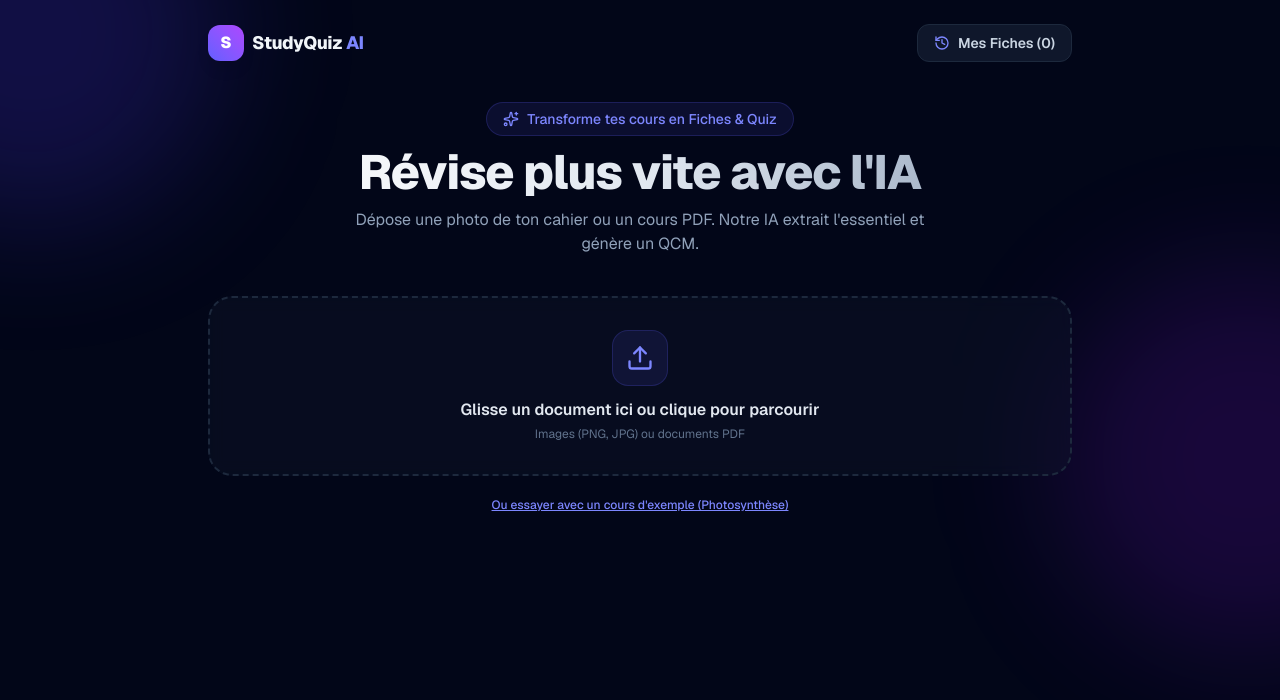
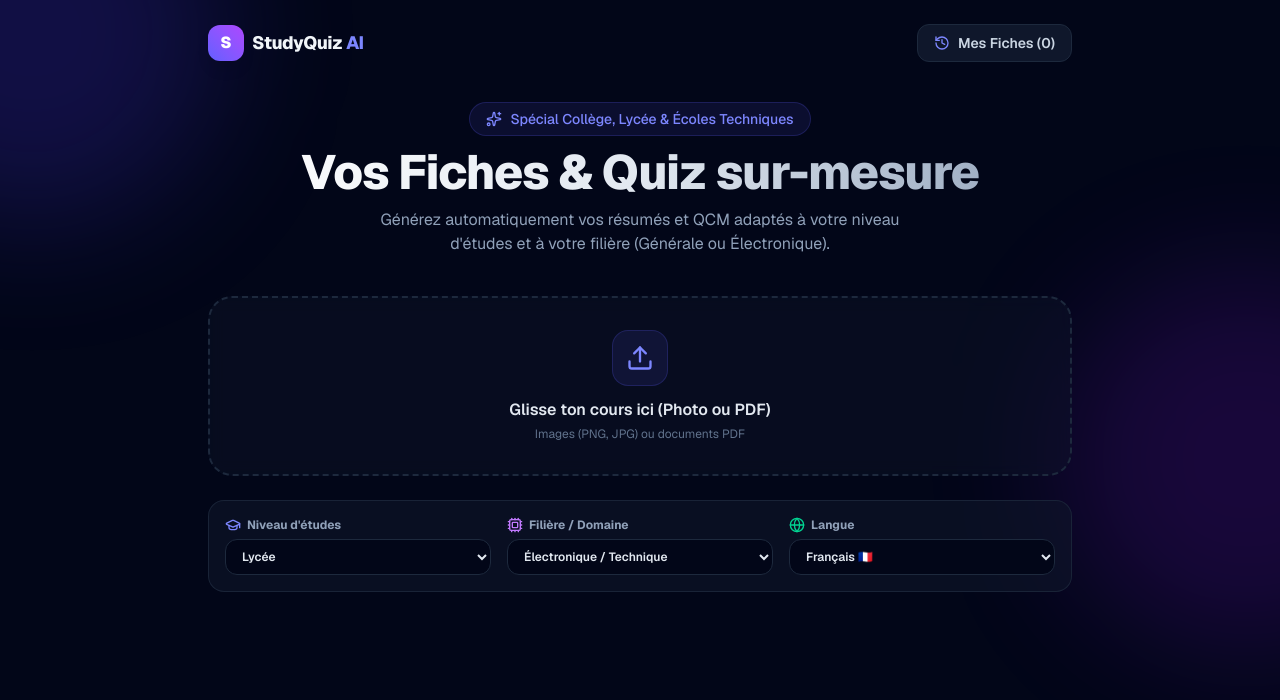
Before and after one commit to learderspressafrica-stack/studyquiz-ai, a Next.js app: page / in a window 1280 px wide. Shown: the top 700 px of the page. Built offline with nearby package versions, Linux system fonts and the light colour scheme.

Commit message:
Initial commit - StudyQuiz AI

```diff
--- a/app/page.tsx
+++ b/app/page.tsx
@@ -3,9 +3,9 @@
 import { useState, useEffect } from 'react';
 import {
   Sparkles, Upload, BookOpen, HelpCircle, Download, CheckCircle2,
-  XCircle, Award, RefreshCw, Zap, ArrowRight, FileText, BrainCircuit,
-  History, Trash2, Clock, File, Volume2, Square, Pause, Play, Tv,
-  ChevronRight, ChevronLeft, X
+  XCircle, Award, RefreshCw, Zap, FileText, BrainCircuit,
+  History, Trash2, Clock, Volume2, Pause, Play, Tv,
+  ChevronRight, ChevronLeft, X, GraduationCap, Cpu, Globe
 } from 'lucide-react';
 
 interface Question {
@@ -28,30 +28,6 @@ function shuffleArray<T>(array: T[]): T[] {
   return [...array].sort(() => Math.random() - 0.5);
 }
 
-const DEMO_SUMMARY = [
-  "La photosynthèse est le processus biochimique par lequel les plantes convertissent la lumière en énergie chimique.",
-  "La chlorophylle captive la lumière du soleil dans les chloroplastes des cellules végétales.",
-  "Réaction chimique globale : 6CO2 + 6H2O + Lumière donnent du Glucose + 6O2.",
-  "Elle produit du glucose (nourriture de la plante) et libère du dioxygène dans l'atmosphère."
-];
-
-const DEMO_QUIZ: Question[] = [
-  {
-    id: 1,
-    question: "Où se déroule principalement la photosynthèse chez la plante ?",
-    options: ["Dans les racines", "Dans les chloroplastes des feuilles", "Dans la tige", "Dans les fleurs"],
-    answer: "Dans les chloroplastes des feuilles",
-    explanation: "Les chloroplastes contiennent la chlorophylle, le pigment vert qui absorbe la lumière solaire."
-  },
-  {
-    id: 2,
-    question: "Quel gaz est libéré dans l'air comme sous-produit de la photosynthèse ?",
-    options: ["Le dioxyde de carbone", "L'azote", "Le dioxygène", "Le méthane"],
-    answer: "Le dioxygène",
-    explanation: "La plante consomme du CO2 et de l'eau pour produire du glucose, libérant du O2 pur dans l'air."
-  }
-];
-
 export default function Home() {
   const [filePreview, setFilePreview] = useState<string | null>(null);
   const [selectedFile, setSelectedFile] = useState<File | null>(null);
@@ -62,15 +38,20 @@ export default function Home() {
   const [selectedAnswers, setSelectedAnswers] = useState<{ [key: number]: string }>({});
   const [isDragging, setIsDragging] = useState(false);
 
+  // Paramètres de ciblage
+  const [level, setLevel] = useState('Lycée');
+  const [field, setField] = useState('Électronique / Technique');
+  const [language, setLanguage] = useState('Français');
+
   // Historique
   const [history, setHistory] = useState<SavedStudySession[]>([]);
   const [showHistory, setShowHistory] = useState(false);
 
-  // Gestion de la Synthèse Vocale globale
+  // Synthèse Vocale
   const [isPlayingAudio, setIsPlayingAudio] = useState(false);
   const [isPausedAudio, setIsPausedAudio] = useState(false);
 
-  // État de la Capsule Vidéo Interactive
+  // Capsule Vidéo
   const [isVideoMode, setIsVideoMode] = useState(false);
   const [currentSlide, setCurrentSlide] = useState(0);
 
@@ -93,7 +74,6 @@ export default function Home() {
     };
   }, []);
 
-  // Lecture audio de la capsule vidéo slide par slide
   useEffect(() => {
     if (isVideoMode && summary && summary[currentSlide]) {
       speakSlideText(summary[currentSlide]);
@@ -106,11 +86,10 @@ export default function Home() {
     synth.cancel();
 
     const utterance = new SpeechSynthesisUtterance(text);
-    utterance.lang = 'fr-FR';
+    utterance.lang = language === 'English' ? 'en-US' : 'fr-FR';
     utterance.rate = 0.95;
 
     utterance.onend = () => {
-      // Passer automatiquement au point suivant si disponible
       if (summary && currentSlide < summary.length - 1) {
         setCurrentSlide((prev) => prev + 1);
       } else {
@@ -152,9 +131,9 @@ export default function Home() {
     if (!summary || summary.length === 0) return;
     synth.cancel();
 
-    const fullText = "Fiche de synthèse. " + summary.join(". ");
+    const fullText = summary.join(". ");
     const utterance = new SpeechSynthesisUtterance(fullText);
-    utterance.lang = 'fr-FR';
+    utterance.lang = language === 'English' ? 'en-US' : 'fr-FR';
     utterance.rate = 0.95;
 
     utterance.onend = () => {
@@ -226,22 +205,6 @@ export default function Home() {
     }
   };
 
-  const handleDragOver = (e: React.DragEvent) => {
-    e.preventDefault();
-    setIsDragging(true);
-  };
-
-  const handleDragLeave = () => {
-    setIsDragging(false);
-  };
-
-  const handleDrop = (e: React.DragEvent) => {
-    e.preventDefault();
-    setIsDragging(false);
-    const file = e.dataTransfer.files?.[0];
-    handleFileChange(file);
-  };
-
   const handleGenerateContent = async () => {
     if (!selectedFile) return;
 
@@ -249,6 +212,9 @@ export default function Home() {
     setLoading(true);
     const formData = new FormData();
     formData.append('file', selectedFile);
+    formData.append('level', level);
+    formData.append('field', field);
+    formData.append('language', language);
 
     try {
       const res = await fetch('/api/generate-quiz', {
@@ -277,22 +243,8 @@ export default function Home() {
     }
   };
 
-  const loadDemo = () => {
-    handleSpeechStop();
-    setIsPdf(false);
-    setFilePreview("https://images.unsplash.com/photo-1456513080510-7bf3a84b82f8?auto=format&fit=crop&q=80&w=800");
-    setSummary(DEMO_SUMMARY);
-    setQuiz(DEMO_QUIZ);
-    setSelectedAnswers({});
-    saveToHistory(DEMO_SUMMARY, DEMO_QUIZ);
-  };
-
   const handleSelectOption = (questionId: number, option: string) => {
     setSelectedAnswers(prev => ({ ...prev, [questionId]: option }));
-  };
-
-  const handleExportPDF = () => {
-    window.print();
   };
 
   const answeredCount = Object.keys(selectedAnswers).length;
@@ -301,11 +253,9 @@ export default function Home() {
   return (
     <main className="min-h-screen bg-slate-950 text-slate-100 font-sans selection:bg-indigo-500 selection:text-white pb-20">
 
-      {/* MODAL CAPSULE VIDÉO INTERACTIVE PLEIN ÉCRAN */}
+      {/* MODAL CAPSULE VIDÉO */}
       {isVideoMode && summary && (
         <div className="fixed inset-0 z-50 bg-slate-950 flex flex-col justify-between p-6 sm:p-12 animate-in fade-in duration-300">
-
-          {/* BARRES DE PROGRESSION DE LA CAPSULE */}
           <div className="flex gap-2 w-full max-w-2xl mx-auto pt-2">
             {summary.map((_, idx) => (
               <div
@@ -317,7 +267,6 @@ export default function Home() {
             ))}
           </div>
 
-          {/* BOUTON FERMER */}
           <button
             onClick={closeVideoCapsule}
             className="absolute top-6 right-6 p-3 rounded-full bg-slate-900 border border-slate-800 text-slate-400 hover:text-white transition-all"
@@ -325,7 +274,6 @@ export default function Home() {
             <X className="w-6 h-6" />
           </button>
 
-          {/* CONTENU ANIMÉ DE LA SLIDE / CAPSULE */}
           <div className="max-w-3xl mx-auto my-auto text-center space-y-8">
             <div className="inline-flex items-center gap-2 px-4 py-1.5 rounded-full bg-indigo-500/10 border border-indigo-500/20 text-indigo-400 text-xs sm:text-sm font-semibold">
               <Tv className="w-4 h-4" /> Point {currentSlide + 1} / {summary.length}
@@ -336,7 +284,6 @@ export default function Home() {
             </h2>
           </div>
 
-          {/* CONTRÔLES DU LECTEUR VIDÉO */}
           <div className="flex items-center justify-center gap-6 pb-6">
             <button
               disabled={currentSlide === 0}
@@ -364,7 +311,7 @@ export default function Home() {
         </div>
       )}
 
-      {/* ARRIÈRE PLAN FLOU */}
+      {/* FOND DÉCORATIF */}
       <div className="fixed inset-0 overflow-hidden pointer-events-none z-0 print:hidden">
         <div className="absolute -top-40 -left-40 w-96 h-96 bg-indigo-600/20 rounded-full blur-3xl" />
         <div className="absolute top-1/3 -right-40 w-96 h-96 bg-purple-600/15 rounded-full blur-3xl" />
@@ -372,7 +319,7 @@ export default function Home() {
 
       <div className="relative z-10 max-w-4xl mx-auto px-4 pt-6 space-y-10">
 
-        {/* NAVIGATION */}
+        {/* HEADER */}
         <div className="flex justify-between items-center print:hidden">
           <div className="flex items-center gap-2">
             <div className="w-9 h-9 rounded-xl bg-gradient-to-tr from-indigo-500 to-purple-500 flex items-center justify-center font-black text-white shadow-lg">
@@ -427,25 +374,29 @@ export default function Home() {
           </div>
         )}
 
-        {/* HERO HEADER */}
+        {/* TITLE HERO */}
         <div className="text-center space-y-3 print:hidden">
           <div className="inline-flex items-center gap-2 px-3 sm:px-4 py-1.5 rounded-full bg-indigo-500/10 border border-indigo-500/20 text-indigo-400 text-xs sm:text-sm font-medium">
-            <Sparkles className="w-3.5 h-3.5 sm:w-4 sm:h-4" /> Transforme tes cours en Fiches & Quiz
+            <Sparkles className="w-3.5 h-3.5 sm:w-4 sm:h-4" /> Spécial Collège, Lycée & Écoles Techniques
           </div>
           <h1 className="text-3xl sm:text-5xl font-extrabold tracking-tight bg-gradient-to-r from-white via-slate-200 to-slate-400 bg-clip-text text-transparent">
-            Révise plus vite avec l'IA
+            Vos Fiches & Quiz sur-mesure
           </h1>
           <p className="text-slate-400 text-sm sm:text-base max-w-xl mx-auto">
-            Dépose une photo de ton cahier ou un cours PDF. Notre IA extrait l'essentiel et génère un QCM.
+            Générez automatiquement vos résumés et QCM adaptés à votre niveau d'études et à votre filière (Générale ou Électronique).
           </p>
         </div>
 
-        {/* UPLOAD ZONE */}
-        <div className="space-y-4 print:hidden">
+        {/* ZONE D'UPLOAD + SÉLECTEURS */}
+        <div className="space-y-6 print:hidden">
           <div
-            onDragOver={handleDragOver}
-            onDragLeave={handleDragLeave}
-            onDrop={handleDrop}
+            onDragOver={(e) => { e.preventDefault(); setIsDragging(true); }}
+            onDragLeave={() => setIsDragging(false)}
+            onDrop={(e) => {
+              e.preventDefault();
+              setIsDragging(false);
+              handleFileChange(e.dataTransfer.files?.[0]);
+            }}
             className={`border-2 border-dashed rounded-3xl p-6 sm:p-8 text-center transition-all duration-300 bg-slate-900/40 backdrop-blur-sm ${
               isDragging ? 'border-indigo-500 bg-indigo-500/10' : 'border-slate-800 hover:border-slate-700'
             }`}
@@ -464,7 +415,7 @@ export default function Home() {
                   <Upload className="w-7 h-7" />
                 </div>
                 <div>
-                  <p className="font-semibold text-slate-200 text-sm sm:text-base">Glisse un document ici ou clique pour parcourir</p>
+                  <p className="font-semibold text-slate-200 text-sm sm:text-base">Glisse ton cours ici (Photo ou PDF)</p>
                   <p className="text-slate-500 text-xs mt-1">Images (PNG, JPG) ou documents PDF</p>
                 </div>
               </label>
@@ -481,52 +432,97 @@ export default function Home() {
                   </div>
                 )}
 
-                <div className="flex items-center justify-center gap-3">
+                <div className="flex justify-center">
                   <label htmlFor="file-upload" className="px-4 py-2 rounded-xl bg-slate-800 hover:bg-slate-700 text-xs font-semibold cursor-pointer transition-all">
                     Changer de fichier
                   </label>
-                  <button
-                    onClick={handleGenerateContent}
-                    disabled={loading}
-                    className="flex items-center gap-2 px-6 py-2.5 rounded-xl bg-indigo-600 hover:bg-indigo-500 text-white font-semibold text-xs sm:text-sm transition-all shadow-lg shadow-indigo-600/30 disabled:opacity-50"
-                  >
-                    {loading ? (
-                      <>
-                        <RefreshCw className="w-4 h-4 animate-spin" /> Analyse...
-                      </>
-                    ) : (
-                      <>
-                        <Zap className="w-4 h-4 fill-current" /> Générer Fiche & Quiz
-                      </>
-                    )}
-                  </button>
                 </div>
               </div>
             )}
           </div>
 
-          {!filePreview && (
-            <div className="text-center">
-              <button onClick={loadDemo} className="text-xs text-indigo-400 hover:text-indigo-300 font-medium underline">
-                Ou essayer avec un cours d'exemple (Photosynthèse)
+          {/* SÉLECTEURS DE NIVEAU, FILIÈRE ET LANGUE */}
+          <div className="grid gap-4 sm:grid-cols-3 bg-slate-900/60 border border-slate-800/80 p-4 rounded-2xl">
+            {/* Niveau */}
+            <div className="space-y-1.5">
+              <label className="text-xs font-bold text-slate-400 flex items-center gap-1.5">
+                <GraduationCap className="w-4 h-4 text-indigo-400" /> Niveau d'études
+              </label>
+              <select
+                value={level}
+                onChange={(e) => setLevel(e.target.value)}
+                className="w-full bg-slate-950 border border-slate-800 rounded-xl px-3 py-2 text-xs font-semibold text-slate-200 focus:outline-none focus:border-indigo-500"
+              >
+                <option value="Collège">Collège</option>
+                <option value="Lycée">Lycée</option>
+                <option value="École Technique / Supérieur">École Technique / Supérieur</option>
+              </select>
+            </div>
+
+            {/* Filière */}
+            <div className="space-y-1.5">
+              <label className="text-xs font-bold text-slate-400 flex items-center gap-1.5">
+                <Cpu className="w-4 h-4 text-purple-400" /> Filière / Domaine
+              </label>
+              <select
+                value={field}
+                onChange={(e) => setField(e.target.value)}
+                className="w-full bg-slate-950 border border-slate-800 rounded-xl px-3 py-2 text-xs font-semibold text-slate-200 focus:outline-none focus:border-indigo-500"
+              >
+                <option value="Électronique / Technique">Électronique / Technique</option>
+                <option value="Sciences / Général">Sciences / Général</option>
+                <option value="Informatique / Numérique">Informatique / Numérique</option>
+              </select>
+            </div>
+
+            {/* Langue */}
+            <div className="space-y-1.5">
+              <label className="text-xs font-bold text-slate-400 flex items-center gap-1.5">
+                <Globe className="w-4 h-4 text-emerald-400" /> Langue
+              </label>
+              <select
+                value={language}
+                onChange={(e) => setLanguage(e.target.value)}
+                className="w-full bg-slate-950 border border-slate-800 rounded-xl px-3 py-2 text-xs font-semibold text-slate-200 focus:outline-none focus:border-indigo-500"
+              >
+                <option value="Français">Français 🇫🇷</option>
+                <option value="English">English 🇬🇧</option>
+              </select>
+            </div>
+          </div>
+
+          {/* BOUTON DE GÉNÉRATION */}
+          {selectedFile && (
+            <div className="text-center pt-2">
+              <button
+                onClick={handleGenerateContent}
+                disabled={loading}
+                className="w-full sm:w-auto px-8 py-3 rounded-2xl bg-gradient-to-r from-indigo-600 to-purple-600 hover:opacity-90 text-white font-bold text-sm transition-all shadow-xl shadow-indigo-600/25 disabled:opacity-50"
+              >
+                {loading ? (
+                  <span className="flex items-center justify-center gap-2">
+                    <RefreshCw className="w-4 h-4 animate-spin" /> Analyse adaptée au niveau {level}...
+                  </span>
+                ) : (
+                  <span className="flex items-center justify-center gap-2">
+                    <Zap className="w-4 h-4 fill-current" /> Générer Fiche & Quiz
+                  </span>
+                )}
               </button>
             </div>
           )}
         </div>
 
-        {/* CONTENU GÉNÉRÉ */}
+        {/* RÉSULTATS (FICHE & QUIZ) */}
         {(summary || quiz) && (
           <div className="space-y-10 animate-in fade-in duration-500">
-
-            {/* ACTION BAR */}
             <div className="flex flex-wrap justify-between items-center gap-4 border-b border-slate-800 pb-4 print:hidden">
               <div className="flex items-center gap-2">
                 <BrainCircuit className="w-5 h-5 text-indigo-400" />
-                <h2 className="font-bold text-lg text-slate-100">Votre Espace de Révision</h2>
+                <h2 className="font-bold text-lg text-slate-100">Fiche de Révision ({level})</h2>
               </div>
 
               <div className="flex items-center gap-3">
-                {/* BOUTON D'ACTIVATION DE LA CAPSULE VIDÉO */}
                 {summary && (
                   <button
                     onClick={startVideoCapsule}
@@ -537,7 +533,7 @@ export default function Home() {
                 )}
 
                 <button
-                  onClick={handleExportPDF}
+                  onClick={() => window.print()}
                   className="flex items-center gap-2 px-4 py-2 rounded-xl bg-slate-900 border border-slate-800 hover:bg-slate-800 text-xs font-semibold text-slate-300 transition-all"
                 >
                   <Download className="w-4 h-4" /> Imprimer / PDF
@@ -545,7 +541,6 @@ export default function Home() {
               </div>
             </div>
 
-            {/* FICHE DE SYNTHÈSE */}
             {summary && (
               <div className="bg-slate-900/60 border border-slate-800 rounded-3xl p-6 sm:p-8 space-y-4 backdrop-blur-sm shadow-xl">
                 <div className="flex justify-between items-center border-b border-slate-800/80 pb-4">
@@ -554,12 +549,11 @@ export default function Home() {
                       <BookOpen className="w-5 h-5" />
                     </div>
                     <div>
-                      <h3 className="font-bold text-base sm:text-lg text-slate-100">Fiche de Synthèse</h3>
-                      <p className="text-xs text-slate-500">L'essentiel à retenir de votre document</p>
+                      <h3 className="font-bold text-base sm:text-lg text-slate-100">Synthèse du Cours</h3>
+                      <p className="text-xs text-slate-500">Ajusté pour : {level} • {field} ({language})</p>
                     </div>
                   </div>
 
-                  <div className="flex items-center gap-2 print:hidden">
                   <button
                     onClick={handleSpeechToggle}
                     className={`flex items-center gap-1.5 px-3 py-1.5 rounded-xl border text-xs font-semibold transition-all ${
@@ -576,7 +570,6 @@ export default function Home() {
                     <span>{isPlayingAudio ? (isPausedAudio ? "Reprendre" : "Pause") : "Écouter"}</span>
                   </button>
                 </div>
-                </div>
 
                 <ul className="space-y-3 pt-2">
                   {summary.map((point, idx) => (
@@ -589,7 +582,6 @@ export default function Home() {
               </div>
             )}
 
-            {/* SECTION QUIZ */}
             {quiz && (
               <div className="bg-slate-900/60 border border-slate-800 rounded-3xl p-6 sm:p-8 space-y-6 backdrop-blur-sm shadow-xl">
                 <div className="flex flex-wrap justify-between items-center gap-4 border-b border-slate-800/80 pb-4">
@@ -598,8 +590,8 @@ export default function Home() {
                       <HelpCircle className="w-5 h-5" />
                     </div>
                     <div>
-                      <h3 className="font-bold text-base sm:text-lg text-slate-100">Quiz de Validation</h3>
-                      <p className="text-xs text-slate-500">Testez votre compréhension</p>
+                      <h3 className="font-bold text-base sm:text-lg text-slate-100">Quiz de Vérification</h3>
+                      <p className="text-xs text-slate-500">Testez vos connaissances</p>
                     </div>
                   </div>
 
@@ -662,7 +654,6 @@ export default function Home() {
                 </div>
               </div>
             )}
-
           </div>
         )}
 
```
Lines whose indentation alone changed are shown as unchanged.
